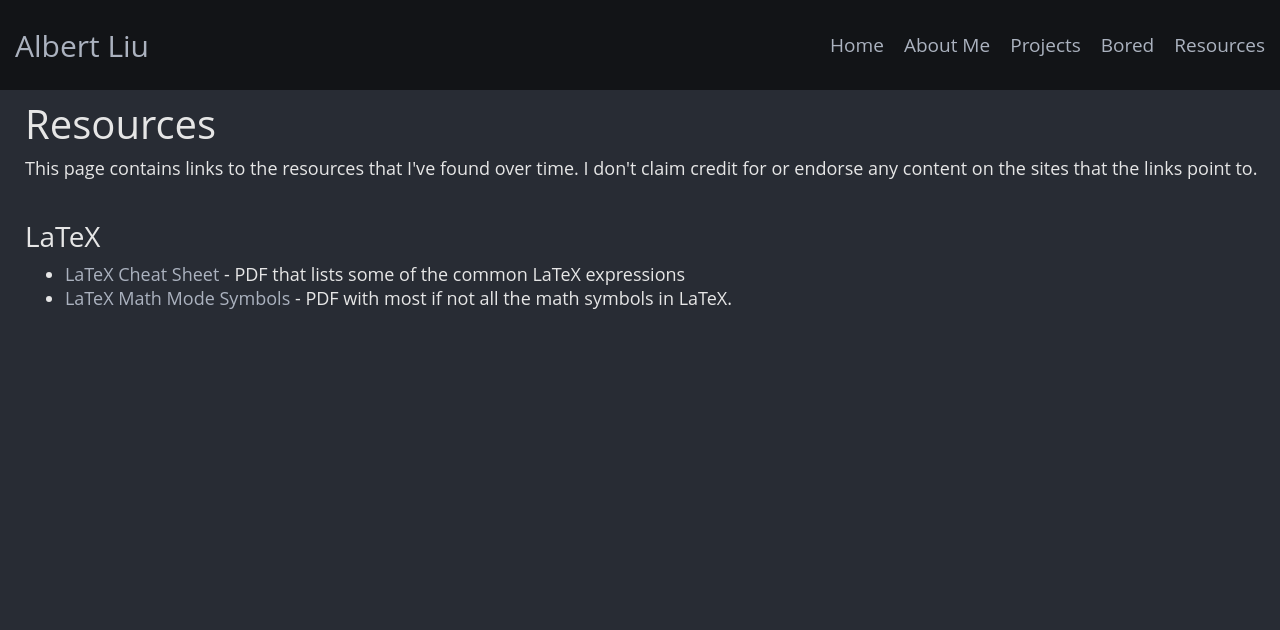
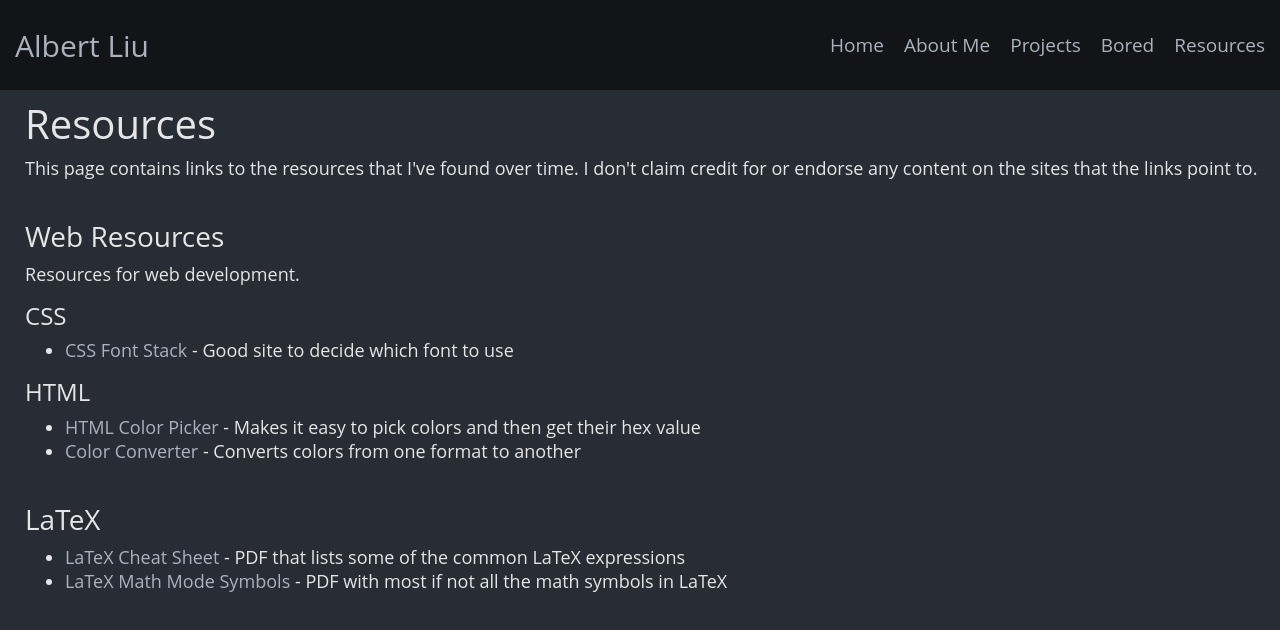
Before and after one commit to A1Liu/webpage, a React (Create React App) app: page /resources in a window 1280 px wide. Shown: the top 630 px of the page. Built offline with nearby package versions, Linux system fonts and the light colour scheme.

Commit message:
content additions

```diff
--- a/src/components/pages/resources/root.js
+++ b/src/components/pages/resources/root.js
@@ -1,4 +1,5 @@
 import React from 'react';
+import WebResources from './webresources';
 
 class Resources extends React.Component {
   render() {
@@ -12,9 +13,10 @@ class Resources extends React.Component {
 		<p className="App-intro">
 			This page contains links to the resources that I've found over time.
 			I don't claim credit for or endorse any content on the sites that the links point to.
-			<br /><br />
 		</p>
-
+		<br />
+		<WebResources />
+		<br />
 		<LatexResources />
 		{/* <GenResources /> */}
 
@@ -27,8 +29,8 @@ export default Resources;
 class LatexResources extends React.Component {
 	render() {
 		return (
-			<div className = "resourcelist">
-				<h3 name = "latex">
+			<div className = "resourcelist" name = "latexresources">
+				<h3>
 					LaTeX
 				</h3>
 
@@ -39,7 +41,7 @@ class LatexResources extends React.Component {
 					</li>
 					<li>
 						<a href="https://reu.dimacs.rutgers.edu/Symbols.pdf">LaTeX Math Mode Symbols</a>&nbsp;-
-						PDF with most if not all the math symbols in LaTeX.
+						PDF with most if not all the math symbols in LaTeX
 					</li>
 					{/* <li>
 						<a href="">  </a>&nbsp;-
@@ -60,23 +62,6 @@ class LatexResources extends React.Component {
 //
 // 			<ul>
 // 				<li>
-// 					<a href=""></a>&nbsp;-
-// 					desc
-// 				</li>
-// 			</ul>
-// 		);
-// 	}
-// }
-
-// class GenResources extends React.Component {
-// 	render() {
-// 		return (
-// 			<h3 name = "name">
-// 				name
-// 			</h3>
-//
-// 			<ul>
-// 				<li>
 // 					<a href="">  </a>&nbsp;-
 // 					desc
 // 				</li>
--- /dev/null
+++ b/src/components/pages/resources/webresources.js
@@ -0,0 +1,81 @@
+import React from 'react';
+
+class WebResources extends React.Component {
+	render() {
+		return (
+		<div name = "webresources">
+			<h3>
+				Web Resources
+			</h3>
+			<p>
+				Resources for web development.
+			</p>
+
+			<CSSResources />
+			<HTMLResources />
+		</div>
+	);
+	}
+} export default WebResources;
+
+class CSSResources extends React.Component {
+	render() {
+		return (
+		<div name = "cssresources">
+			<h4>
+				CSS
+			</h4>
+
+			<ul>
+				<li>
+					<a href="https://www.cssfontstack.com/">CSS Font Stack</a>&nbsp;-
+					Good site to decide which font to use
+				</li>
+			</ul>
+		</div>
+		);
+	}
+}
+
+class HTMLResources extends React.Component {
+	render() {
+		return (
+		<div name = "htmlresources">
+			<h4>
+				HTML
+			</h4>
+			<ul>
+				<li>
+					<a href="https://www.w3schools.com/colors/colors_picker.asp?color=80ced6">HTML Color Picker</a>&nbsp;-
+					Makes it easy to pick colors and then get their hex value
+				</li>
+				<li>
+					<a href="https://convertingcolors.com/">Color Converter</a>&nbsp;-
+					Converts colors from one format to another
+				</li>
+				{/* <li>
+					<a href="https://www.cssfontstack.com/">CSS Font Stack</a>&nbsp;-
+					Good site to decide which font to use
+				</li> */}
+			</ul>
+		</div>
+		);
+	}
+}
+
+// class GenResources extends React.Component {
+// 	render() {
+// 		return (
+// 			<h3 name = "name">
+// 				name
+// 			</h3>
+//
+// 			<ul>
+// 				<li>
+// 					<a href="">  </a>&nbsp;-
+// 					desc
+// 				</li>
+// 			</ul>
+// 		);
+// 	}
+// }
```
